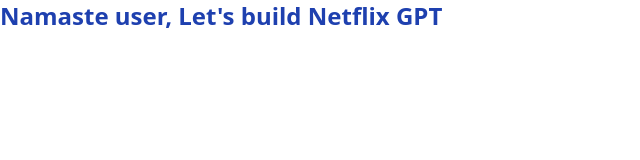
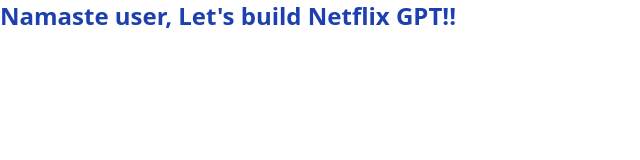
Before and after one commit to Yamini0007/netflix-gpt, a React (Create React App) app: page / in a window 1280 px wide. Shown: the top 160 px of the page, without its empty margins (0-640 px from the left). Built offline with nearby package versions, Linux system fonts and the light colour scheme.

Commit message:
Change in Title

```diff
--- a/src/App.js
+++ b/src/App.js
@@ -3,7 +3,7 @@
 function App() {
   return (
     <div className="text-2xl font-bold text-blue-800">
-     Namaste user, Let's build Netflix GPT
+     Namaste user, Let's build Netflix GPT!!
     </div>
   );
 }
```
